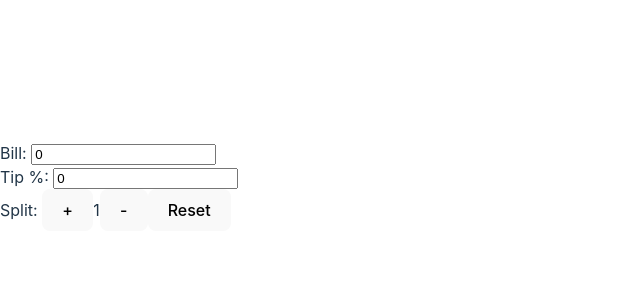
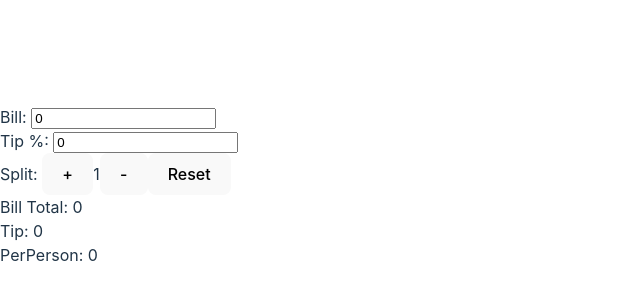
Before and after one commit to yan-pi/tip-calculator, a React (Vite) app: page / in a window 1280 px wide. Shown: the part 214-514 px from the top of the page, without its empty margins (0-640 px from the left). Built offline with nearby package versions, Linux system fonts and the light colour scheme.

Commit message:
feat and refactor:
refact selector  state and create Bill total, tip and PerPerson information campus

```diff
--- a/src/components/TipCalculator.tsx
+++ b/src/components/TipCalculator.tsx
@@ -1,12 +1,24 @@
+/* eslint-disable @typescript-eslint/no-unused-vars */
 import { useSelector } from "react-redux";
 import { StoreState } from "../store";
 import { ActionTypes } from "../store/actions";
 import { useDispatch } from "react-redux";
+import {
+  SelectPerPerson,
+  selectBill,
+  selectPercentage,
+  selectSplit,
+  selectTip,
+  selectTotal,
+} from "../store/selectors";
 
 function TipCalculator() {
-  const bill = useSelector((state: StoreState) => state.bill);
-  const split = useSelector((state: StoreState) => state.split);
-  const percentage = useSelector((state: StoreState) => state.percentage);
+  const bill = useSelector(selectBill);
+  const split = useSelector(selectSplit);
+  const percentage = useSelector(selectPercentage);
+  const tip = useSelector(selectTip);
+  const perPerson = useSelector(SelectPerPerson);
+  const total = useSelector(selectTotal);
 
   const dispatch = useDispatch();
 
@@ -72,6 +84,12 @@ function TipCalculator() {
           Reset
         </button>
       </div>
+
+      <div>
+        <div>Bill Total: {total}</div>
+        <div>Tip: {tip}</div>
+        <div>PerPerson: {perPerson}</div>
+      </div>
     </div>
   );
 }
```
